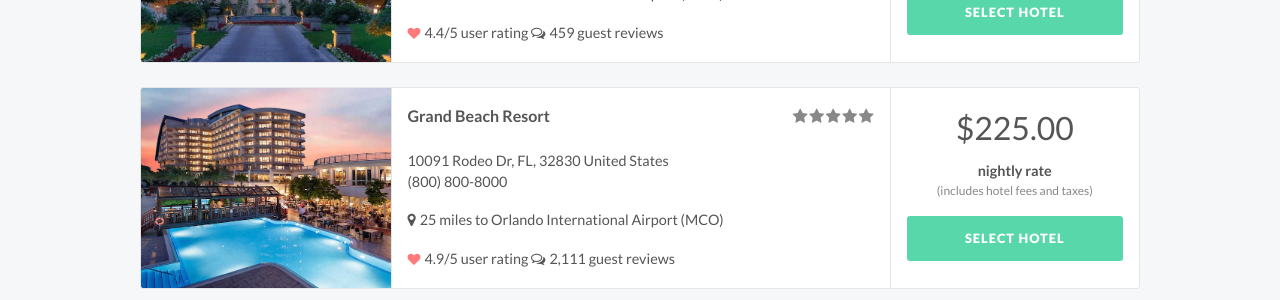
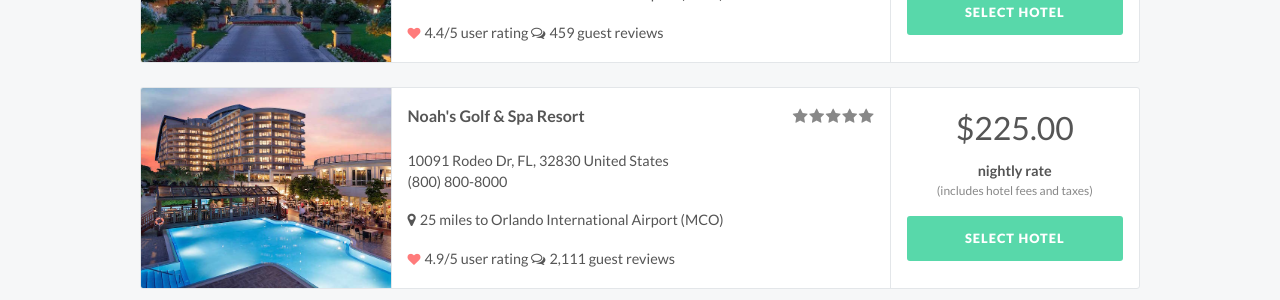
Before and after one commit to Treydor/holiday, a Jekyll site: the page built from _pages/hotels/hotel-selection.html, in a window 1280 px wide. Shown: the part 1147-1447 px from the top of the page. Built offline with Jekyll 4.4.1, drawn with Linux system fonts in a browser that asks for light colours; nearby versions of some CDN libraries.

Commit message:
Updates hotel name

```diff
--- a/_includes/search/hotels/results-hotels.html
+++ b/_includes/search/hotels/results-hotels.html
@@ -203,7 +203,7 @@
     <section class="card__section card__section--photo hotel5"></section>
     <section class="card__section card__section--large">
       <div class="card__row">
-        <h1 class="card__title">Grand Beach Resort</h1>
+        <h1 class="card__title">Noah's Golf &amp; Spa Resort</h1>
         <ul class="card__list card__list--class">
           <li>
             <i class="fa fa-star"></i>
--- a/_includes/search/packages/results-hotels.html
+++ b/_includes/search/packages/results-hotels.html
@@ -203,7 +203,7 @@
     <section class="card__section card__section--photo hotel5"></section>
     <section class="card__section card__section--large">
       <div class="card__row">
-        <h1 class="card__title">Grand Beach Resort</h1>
+        <h1 class="card__title">Noah's Golf &amp; Spa Resort</h1>
         <ul class="card__list card__list--class">
           <li>
             <i class="fa fa-star"></i>
```
